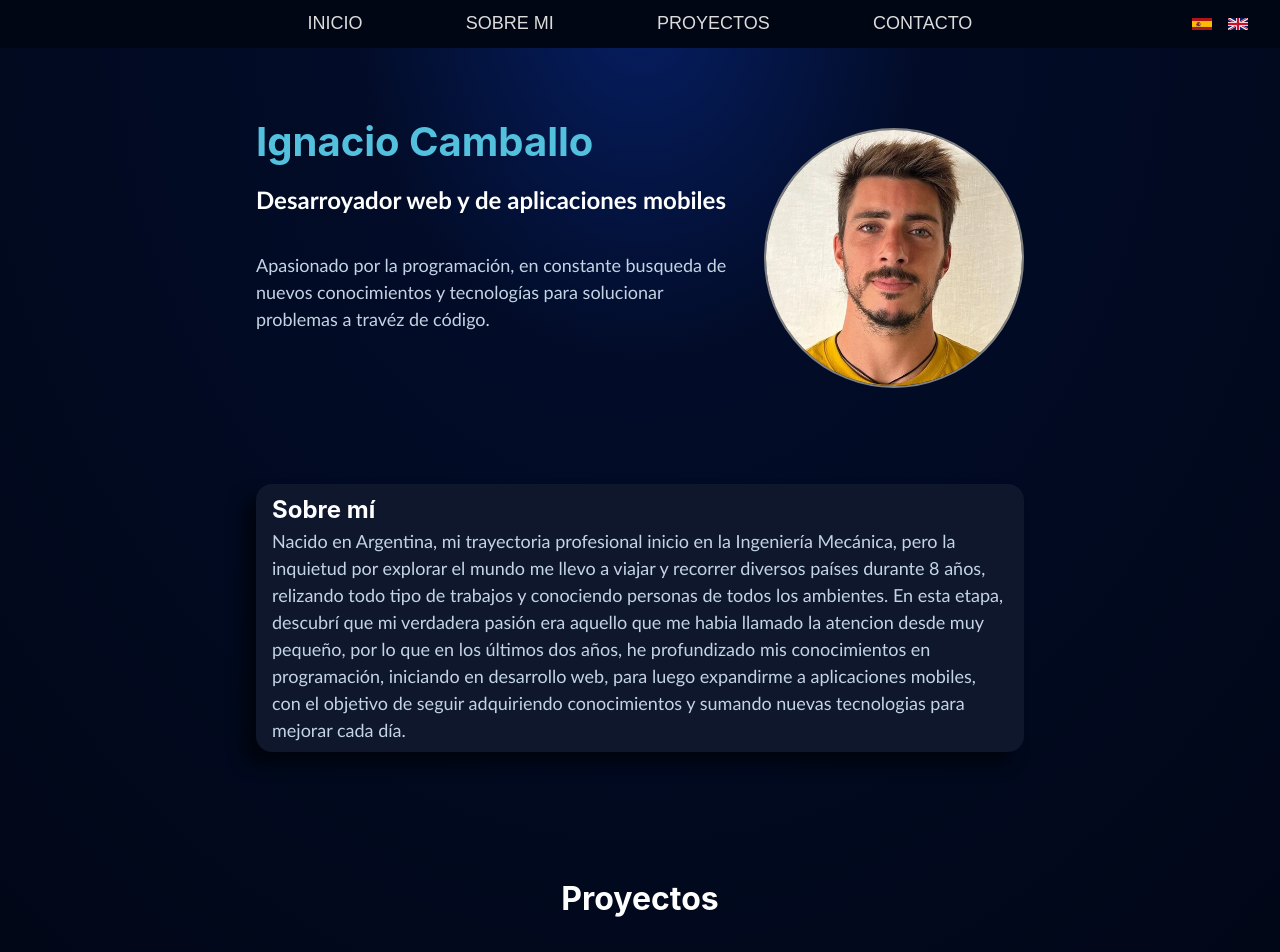
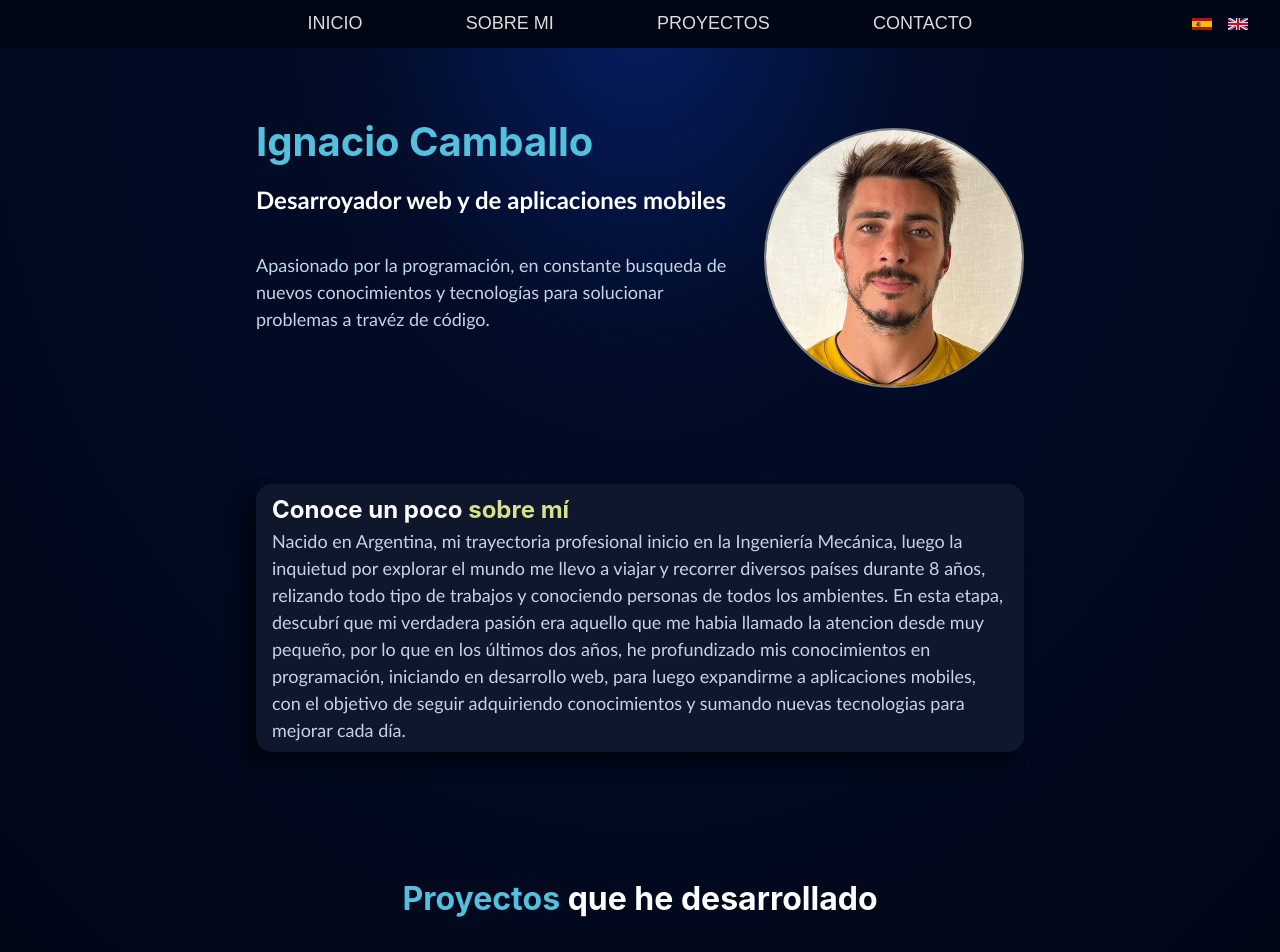
Before and after one commit to IgnacioCamballo/Portfolio, a React (Vite) app: page / in a window 1280 px wide. Shown: the top 952 px of the page. Built offline with nearby package versions, Linux system fonts and the light colour scheme.

Commit message:
fix position on about me and change titles

```diff
--- a/src/components/organisms/AboutMe.tsx
+++ b/src/components/organisms/AboutMe.tsx
@@ -5,7 +5,7 @@ export default function AboutMe() {
   return (
     <div className={styles.aboutMe_cont}>
       <div id="aboutMe" className={styles.id_holder}/>
-      <h2 className={styles.title}>{translate("aboutMe")}</h2>
+      <h2 className={styles.title}>{translate("aboutMe")}<span>{translate("aboutMeSpan")}</span></h2>
       <p className={styles.text}>{translate("aboutMe_text")}</p>
     </div>
   )
--- a/src/components/organisms/Portfolio.tsx
+++ b/src/components/organisms/Portfolio.tsx
@@ -8,7 +8,7 @@ export default function Portfolio() {
   return (
     <section className={styles.container}>
       <div id="portfolio" className={styles.id_holder}/>
-      <h2 className={styles.title}>{translate("portfolio")}</h2>
+      <h2 className={styles.title}><span>{translate("portfolioSpan")}</span>{translate("portfolio")}</h2>
       <div className={styles.portfolio}>
         {proyectsList.proyects.map(proyect => <ProyectCard key={proyect.name} proyectInfo={proyect}/>)}
       </div>
--- a/src/data/lenguage.json
+++ b/src/data/lenguage.json
@@ -7,9 +7,13 @@
     {"lenguage": "es", "text": "PROYECTOS"},
     {"lenguage": "en", "text": "PORTFOLIO"}
   ],
+  "portfolioSpan": [
+    {"lenguage": "es", "text": "Proyectos"},
+    {"lenguage": "en", "text": "Proyects"}
+  ],
   "portfolio": [
-    {"lenguage": "es", "text": "Proyectos"},
-    {"lenguage": "en", "text": "Portfolio"}
+    {"lenguage": "es", "text": " que he desarrollado"},
+    {"lenguage": "en", "text": " I have developed"}
   ],
   "CONTACT": [
     {"lenguage": "es", "text": "CONTACTO"},
@@ -32,12 +36,16 @@
     {"lenguage": "en", "text": "Passionate about programming, in constant search for new knowledge and technologies to solve problems through code."}
   ],
   "aboutMe": [
-    {"lenguage": "es", "text": "Sobre mí"},
-    {"lenguage": "en", "text": "About me"}
+    {"lenguage": "es", "text": "Conoce un poco"},
+    {"lenguage": "en", "text": "Know a litle"}
+  ],
+  "aboutMeSpan": [
+    {"lenguage": "es", "text": " sobre mí"},
+    {"lenguage": "en", "text": " about me"}
   ],
   "aboutMe_text": [
-    {"lenguage": "es", "text": "Nacido en Argentina, mi trayectoria profesional inicio en la Ingeniería Mecánica, pero la inquietud por explorar el mundo me llevo a viajar y recorrer diversos países durante 8 años, relizando todo tipo de trabajos y conociendo personas de todos los ambientes. En esta etapa, descubrí que mi verdadera pasión era aquello que me habia llamado la atencion desde muy pequeño, por lo que en los últimos dos años, he profundizado mis conocimientos en programación, iniciando en desarrollo web, para luego expandirme a aplicaciones mobiles, con el objetivo de seguir adquiriendo conocimientos y sumando nuevas tecnologias para mejorar cada día."},
-    {"lenguage": "en", "text": "Born in Argentina, my professional career began in Mechanical Engineering, but the desire to explore the world led me to travel around many countries for 8 years, doing all types of jobs and meeting people from all backgrounds. In this journey, I discovered that my true passion was what had caught my attention since I was very little, so in the last two years, I have deepened my knowledge in programming, starting in web development, and then expanding to mobile applications, with the objective of continuing to acquire knowledge and adding new technologies to improve every day."}
+    {"lenguage": "es", "text": "Nacido en Argentina, mi trayectoria profesional inicio en la Ingeniería Mecánica, luego la inquietud por explorar el mundo me llevo a viajar y recorrer diversos países durante 8 años, relizando todo tipo de trabajos y conociendo personas de todos los ambientes. En esta etapa, descubrí que mi verdadera pasión era aquello que me habia llamado la atencion desde muy pequeño, por lo que en los últimos dos años, he profundizado mis conocimientos en programación, iniciando en desarrollo web, para luego expandirme a aplicaciones mobiles, con el objetivo de seguir adquiriendo conocimientos y sumando nuevas tecnologias para mejorar cada día."},
+    {"lenguage": "en", "text": "Born in Argentina, my professional career began in Mechanical Engineering, then the desire to explore the world led me to travel around many countries for 8 years, doing all types of jobs and meeting people from all backgrounds. In this journey, I discovered that my true passion was what had caught my attention since I was very little, so in the last two years, I have deepened my knowledge in programming, starting in web development, and then expanding to mobile applications, with the objective of continuing to acquire knowledge and adding new technologies to improve every day."}
   ],
   "website": [
     {"lenguage": "es", "text": "Página Web"},
--- a/src/index.css
+++ b/src/index.css
@@ -16,6 +16,7 @@
   --card: #bbc4d3;
   --name: #53c1de;
   --text: #c3d4e4;
+  --yellow: #d7e189;
   --font1: Verdana, Geneva, Tahoma, sans-serif;
   --font2: 'Gill Sans', 'Gill Sans MT', Calibri, 'Trebuchet MS', sans-serif;
 }
--- a/src/styles/aboutMe.module.css
+++ b/src/styles/aboutMe.module.css
@@ -3,6 +3,7 @@
   margin-block: 6rem;
   width: 60%;
   justify-self: center;
+  align-self: center;
   background-color: var(--about);
   border-radius: 1rem;
   padding-block: 0.5rem;
@@ -96,6 +97,10 @@
   margin: 0rem 1rem;
 }
 
+.title span {
+  color: var(--yellow);
+}
+
 .text {
   position: relative;
   z-index: 1;
--- a/src/styles/portfolio.module.css
+++ b/src/styles/portfolio.module.css
@@ -21,6 +21,10 @@
 
 .title {
   font-size: xx-large;
+}
+
+.title span {
+  color: var(--name);
 }
 
 .portfolio {
```
